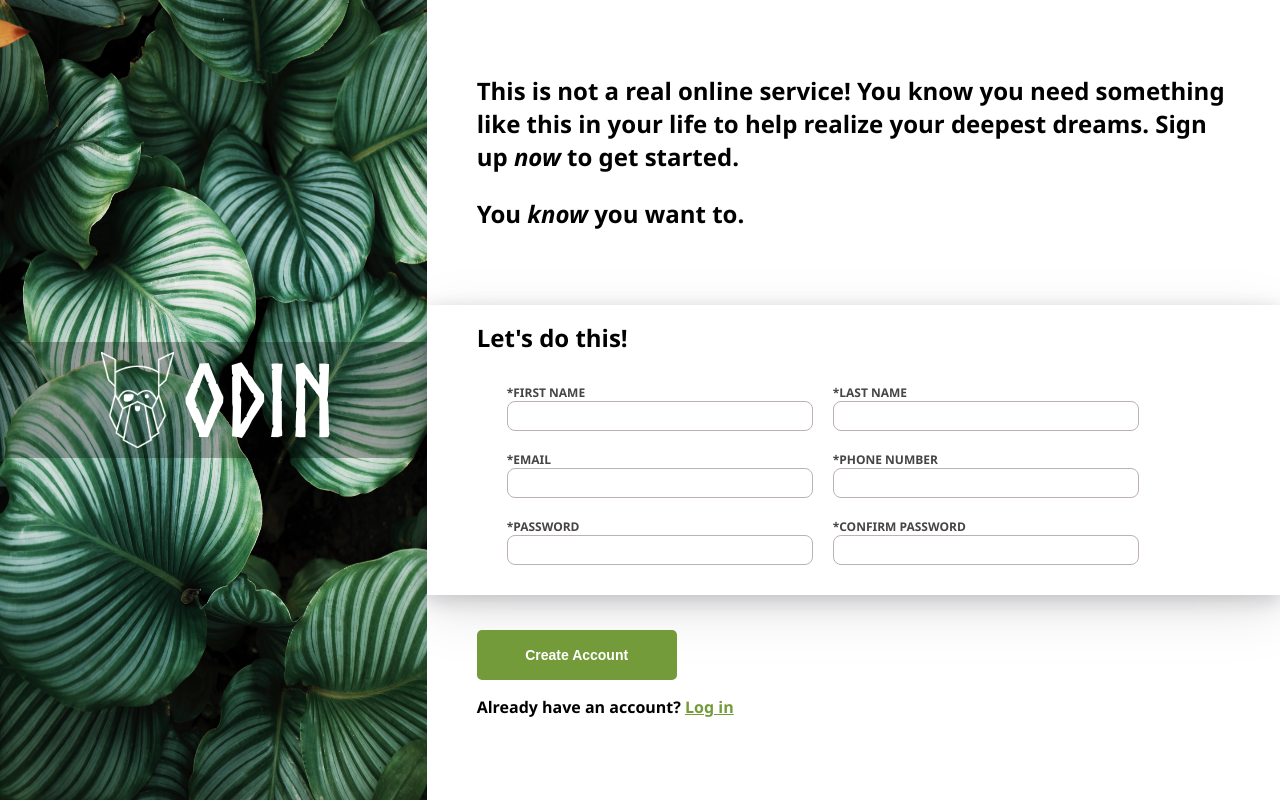
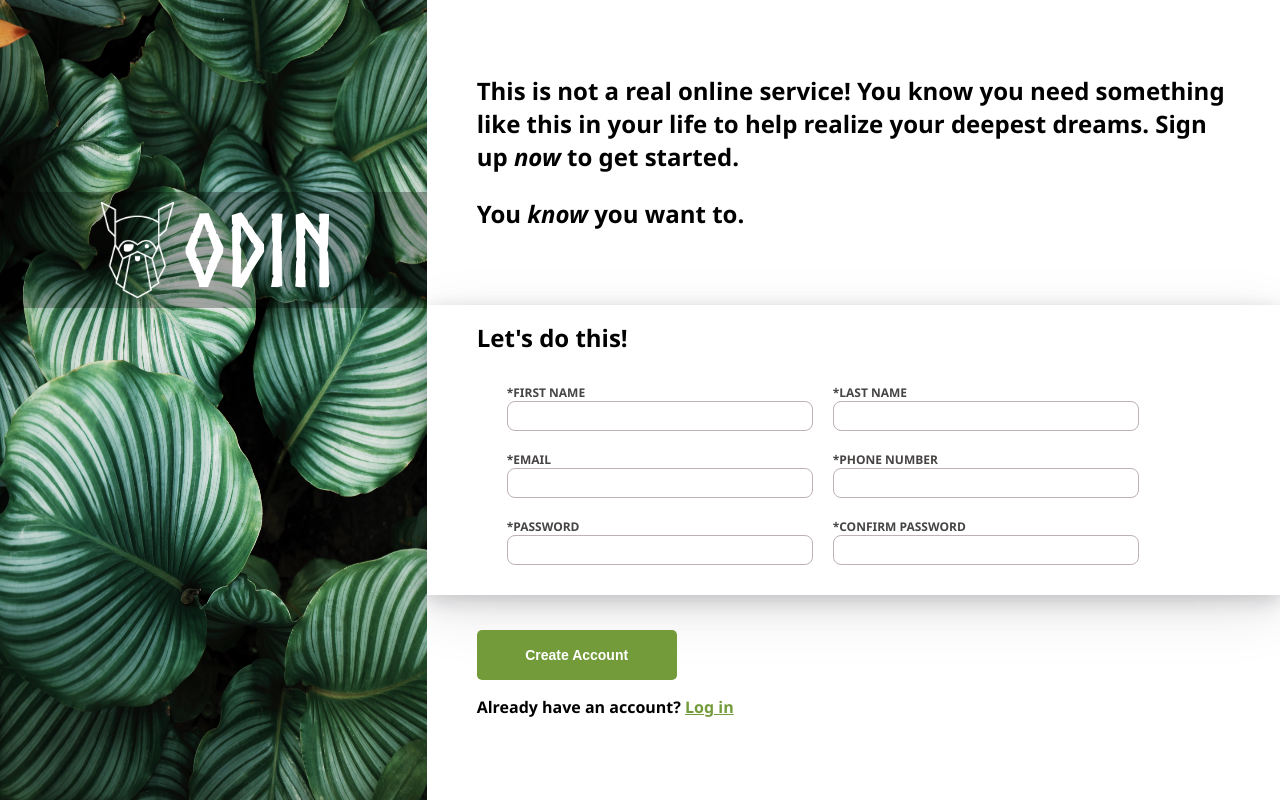
Before and after one commit to ati72/sign-up-form, a plain HTML site: page index.html in a window 1280 px wide. Drawn offline with Linux system fonts and the light colour scheme.

Commit message:
positioning

```diff
--- a/styles.css
+++ b/styles.css
@@ -62,6 +62,7 @@ img {
     justify-content: center;
     width: 100%;
     background-color: rgba(0, 0, 0, 0.3);
+    margin-top: -300px;
 }
 
 
```
